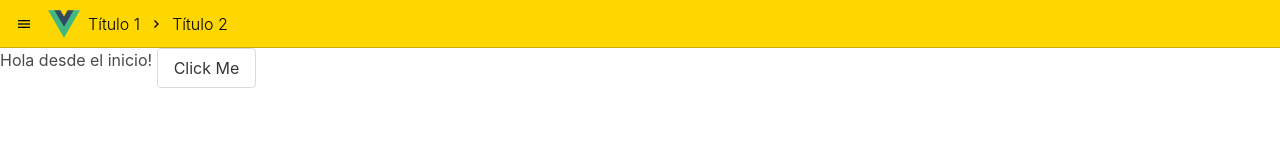
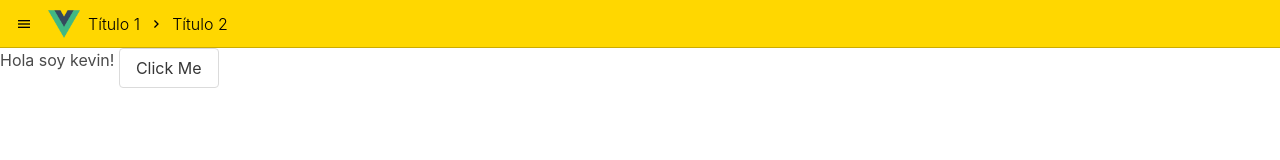
Before and after one commit to ET20/stockui, a Vue app: page / in a window 1280 px wide. Shown: the top 160 px of the page. Built offline with nearby package versions, Linux system fonts and the light colour scheme.

Commit message:
primer prueba

```diff
--- a/src/views/Home/Home.vue
+++ b/src/views/Home/Home.vue
@@ -1,7 +1,7 @@
 <template>
   <div id="HomeContainer" class="pageContainer">
     <div class="pageContentAbsolut">
-      Hola desde el inicio!
+      Hola soy kevin!
       <b-button @click="clickMe">Click Me</b-button>
     </div>
   </div>
```
Also changed, not shown: 1 other file (tests, documents, lock files or other folders).
